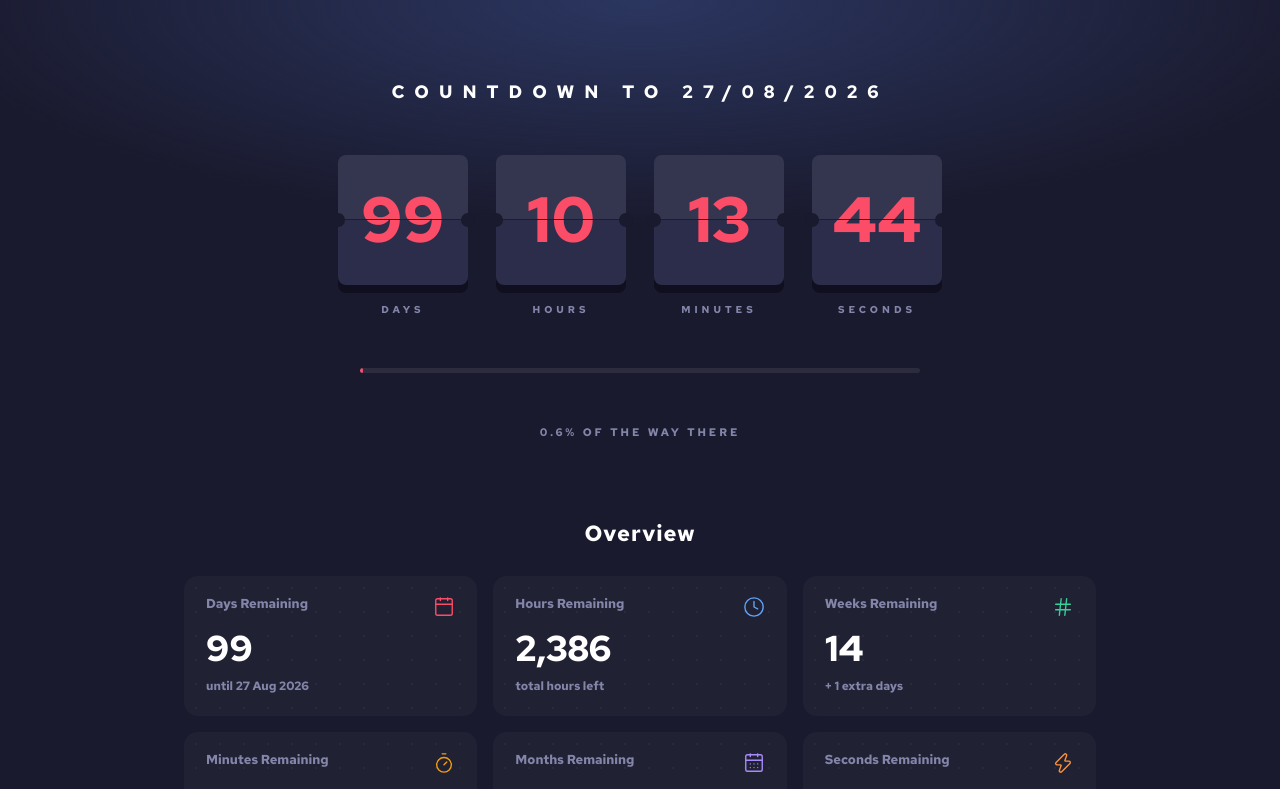
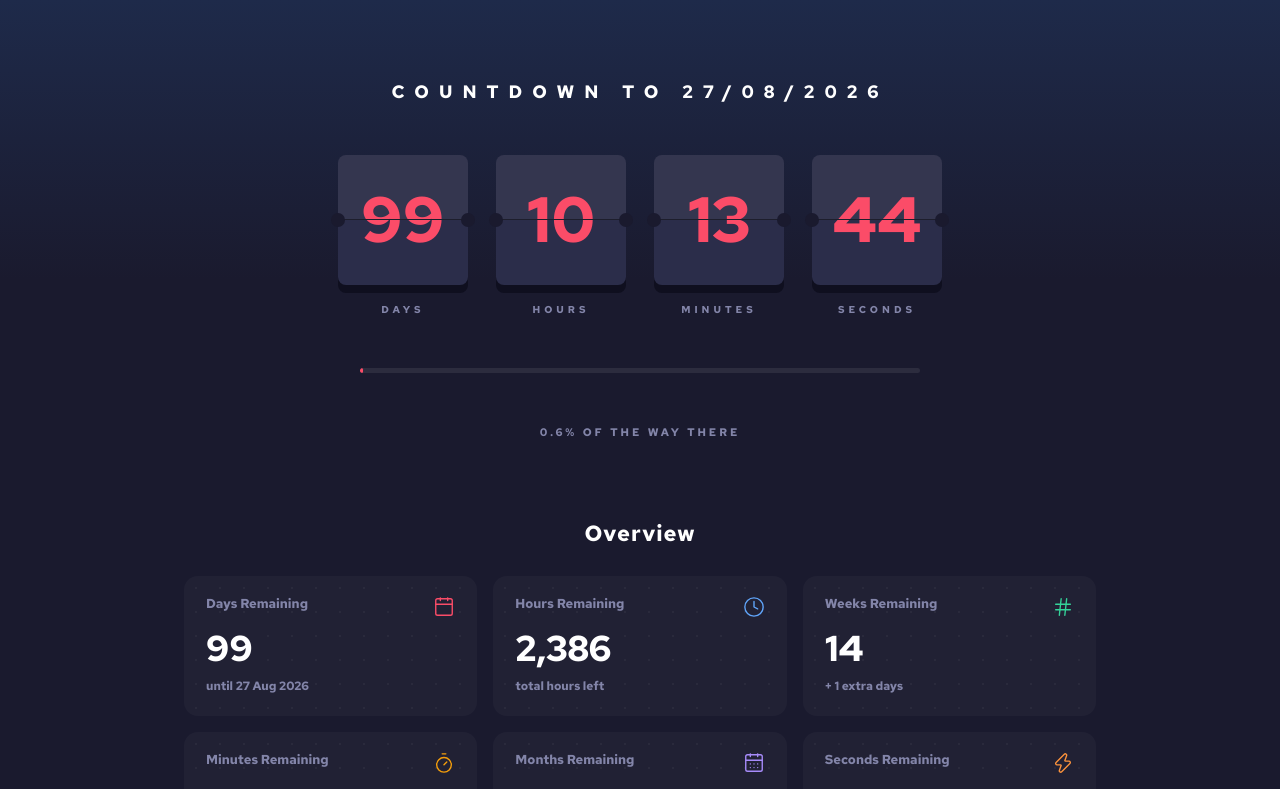
Before and after one commit to ShanujPatel/countdown, a React (Vite) app: page / in a window 1280 px wide. Shown: the top 789 px of the page. Built offline with nearby package versions, Linux system fonts and the light colour scheme.

Commit message:
Fix background colour band by using full-height linear gradient

```diff
--- a/src/index.css
+++ b/src/index.css
@@ -20,7 +20,7 @@ html { height: 100%; }
 body {
   font-family: 'Red Hat Text', system-ui, sans-serif;
   background-color: var(--bg);
-  background-image: radial-gradient(ellipse 80% 40% at 50% 0%, #2b3660 0%, transparent 70%);
+  background-image: linear-gradient(180deg, #1e2a4a 0%, #1a1a2e 35%);
   color: var(--white);
   min-height: 100%;
   display: flex;
```
